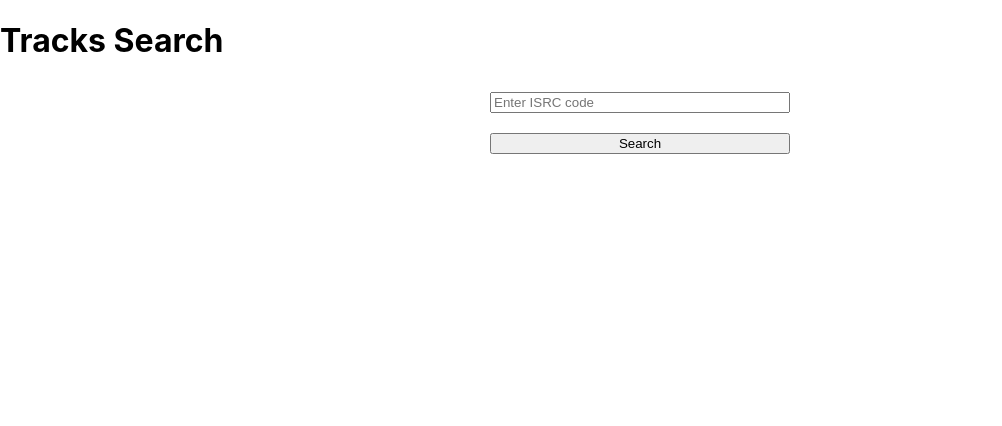
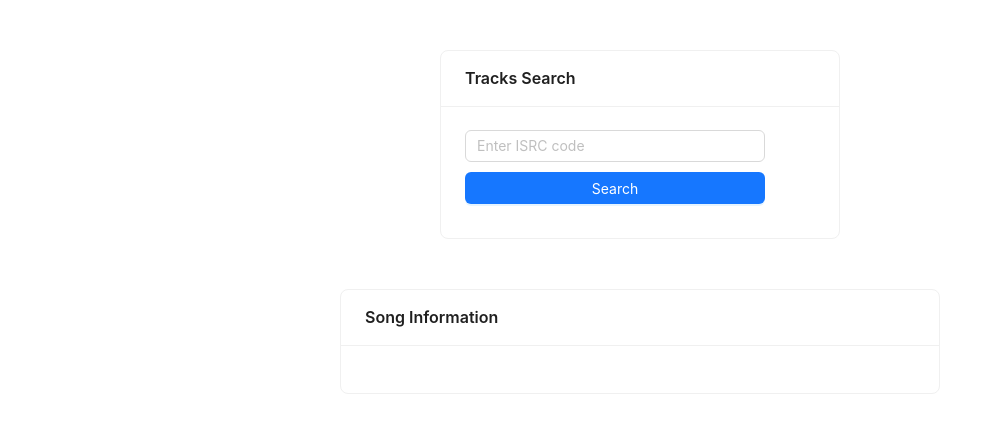
Before and after one commit to SergioEstebanPi/spotify-search, a React (Create React App) app: page / in a window 1280 px wide. Shown: the top 426 px of the page, without its empty margins (0-1002 px from the left). Built offline with nearby package versions, Linux system fonts and the light colour scheme.

Commit message:
Add style Card

```diff
--- a/package.json
+++ b/package.json
@@ -6,10 +6,12 @@
     "@emotion/react": "^11.13.0",
     "@emotion/styled": "^11.13.0",
     "@mui/material": "^5.16.7",
+    "@react-navigation/stack": "^6.4.1",
     "@reduxjs/toolkit": "^2.2.7",
     "@testing-library/jest-dom": "^5.17.0",
     "@testing-library/react": "^13.4.0",
     "@testing-library/user-event": "^13.5.0",
+    "antd": "^5.20.1",
     "axios": "^1.7.4",
     "react": "^18.3.1",
     "react-dom": "^18.3.1",
--- a/src/App.js
+++ b/src/App.js
@@ -1,28 +1,29 @@
 import React from 'react';
-import { BrowserRouter as Router, Route, Routes } from 'react-router-dom';
+import { Route, Routes, Link } from 'react-router-dom';
 import SearchForm from './components/SearchForm';
 import TrackMetadata from './components/TrackMetadata';
 import './App.css';
-import { useSelector } from 'react-redux';
-import ErrorComponent from './components/ErrorComponent';
+import Home from './components/Home';
 
 const App = () => {
-    const { status, error } = useSelector((state) => state.track);
 
     return (
-        <Router>
-            <div>
-                <h1>Tracks Search</h1>
-                {status === 'failed' && <ErrorComponent message={error} />}
+        <div>
+            <main>
                 <Routes>
-                    <Route path="/" element={<SearchForm />} />
+                    <Route path="/" element={<Home />} />
+                    <Route
+                        path="/search"
+                        exact
+                        element={<SearchForm />}
+                    />
                     <Route
                         path="/track/:isrc"
                         element={<TrackMetadata />}
                     />
                 </Routes>
-            </div>
-        </Router>
+            </main>
+        </div>
     );
 };
 
--- a/src/components/CoverImage.js
+++ b/src/components/CoverImage.js
@@ -1,10 +1,20 @@
 import React from 'react';
 import { BASEURL } from '../constants/constants';
+import { Card } from 'antd';
 
 const baseURL = BASEURL + 'codechallenge/getCover?isrc=';
 
-const CoverImage = ({ isrc }) => {
-    return isrc && <img src={baseURL + isrc} alt="Cover" />;
+const CoverImage = ({ img }) => {
+    return img && (
+        <Card
+            hoverable
+            style={{
+                width: 300,
+            }}
+            cover={<img alt="Cover" src={img} />}
+        >
+        </Card>
+    )
 };
 
 export default CoverImage;
--- a/src/components/ErrorComponent.js
+++ b/src/components/ErrorComponent.js
@@ -1,9 +1,8 @@
+import { Alert } from 'antd';
 import React from 'react';
 
 const ErrorComponent = ({ message }) => (
-    <div style={{ color: 'red' }}>
-        {message}
-    </div>
+    <Alert message={message} type="error" />
 );
 
 export default ErrorComponent;
--- /dev/null
+++ b/src/components/Home.js
@@ -0,0 +1,14 @@
+import React from 'react';
+import SearchForm from './SearchForm';
+import TrackMetadata from './TrackMetadata';
+
+function Home() {
+  return (
+    <div>
+      <SearchForm />
+      <TrackMetadata />
+    </div>
+  );
+}
+
+export default Home;
--- a/src/components/SearchForm.js
+++ b/src/components/SearchForm.js
@@ -2,6 +2,8 @@ import React, { useEffect, useState } from 'react';
 import { useNavigate } from 'react-router-dom';
 import { useSelector } from 'react-redux';
 import useApi from '../hooks/useApi';
+import { Button, Card, Form, Input, Spin } from 'antd';
+import ErrorComponent from '../components/ErrorComponent';
 
 const SearchForm = () => {
     const [isrc, setIsrc] = useState('');
@@ -17,21 +19,38 @@ const SearchForm = () => {
     }, [status])
 
     const handleSubmit = async (e) => {
-        e.preventDefault();
         await fetchTrack({isrc});
     };
 
     return (
-        <form onSubmit={handleSubmit}>
-            <input
+        <div>
+            <Card
+                title="Tracks Search"
+                style={{ width: 400, margin: '0 auto', marginTop: 50 }}
+                >
+                {status === 'failed' && <ErrorComponent message={error} />}
+                {status === 'loading' && <Spin />}
+                <Form
+                    name="basic"
+                    labelCol={{ span: 8 }}
+                    wrapperCol={{ span: 16 }}
+                    style={{ maxWidth: 600 }}
+                    initialValues={{ remember: true }}
+                    autoComplete="off"
+                >
+                    <Input
                         type="text"
                         value={isrc}
                         onChange={(e) => setIsrc(e.target.value)}
                         placeholder="Enter ISRC code"
                         required
                     />
-            <button type="submit">Search</button>
-        </form>
+                    <Button type="primary" onClick={handleSubmit}>
+                        Search
+                    </Button>
+                </Form>
+            </Card>
+        </div>
     );
 };
 
--- a/src/components/TrackMetadata.js
+++ b/src/components/TrackMetadata.js
@@ -1,40 +1,80 @@
-import React, { useEffect } from 'react';
-import {useParams} from 'react-router-dom';
+import React, { useEffect, useState } from 'react';
+import {Link, useParams} from 'react-router-dom';
 import CoverImage from './CoverImage';
 import { useSelector } from 'react-redux';
 import useApi from '../hooks/useApi';
+import { Button, Card, Col, Row, Spin, Typography } from 'antd';
+import { BASEURL, BASIC } from '../constants/constants';
+const { Title, Text } = Typography;
 
 const TrackMetadata = () => {
     const {isrc} = useParams();
     const { metadata, status, error } = useSelector((state) => state.track);
 
     const { fetchData: fetchMetadata } = useApi('codechallenge/getTrackMetadata');
+    const [img, setImg] = useState();
 
     useEffect(() => {
         if (isrc) {
             const fetchTrack = async () => {
                 await fetchMetadata({isrc});
             };
+            const fetchImage = async () => {
+                const res = await fetch(BASEURL + 'codechallenge/getCover?isrc=' + isrc, {
+                    method: 'GET',
+                    headers: {
+                        'Authorization': BASIC + 'dXNlcjpwYXNzd29yZA==',
+                    },
+                });
+                const imageBlob = await res.blob();
+                const imageObjectURL = URL.createObjectURL(imageBlob);
+                setImg(imageObjectURL);
+            };
 
             fetchTrack();
+            fetchImage();
         }
     }, [isrc]);
 
     return (
         <div>
-            {status === 'loading' && <p>Loading...</p>}
-            {status === 'succeeded' && metadata && (
+            <Card
+                title="Song Information"
+                style={{ width: 600, margin: '0 auto', marginTop: 50 }}
+                >
+                {status === 'loading' && <Spin />}
+                {status === 'succeeded' && metadata && (
                     <div>
-                        <h2>{metadata.name}</h2>
-                        <p><strong>Artist:</strong> {metadata.artistName}</p>
-                        <p><strong>Album:</strong> {metadata.albumName}</p>
-                        <p><strong>Explicit:</strong> {metadata.isExplicit ? 'Yes' : 'No'}</p>
-                        <p><strong>Playback Seconds:</strong> {metadata.playbackSeconds}</p>
-                        <CoverImage isrc={metadata.isrc} />
+                        <CoverImage img={img} />
+                        <Row gutter={16}>
+                            <Col span={24}>
+                            <Title level={4}>Artist: <Text>{metadata.name}</Text></Title>
+                            </Col>
+                            <Col span={24}>
+                            <Title level={4}>Artist: <Text>{metadata.artistName}</Text></Title>
+                            </Col>
+                            <Col span={24}>
+                            <Title level={4}>Album: <Text>{metadata.albumName}</Text></Title>
+                            </Col>
+                            <Col span={24}>
+                            <Title level={4}>Explicit: <Text>{metadata.isExplicit ? 'Yes' : 'No'}</Text></Title>
+                            </Col>
+                            <Col span={24}>
+                            <Title level={4}>Playback Time: <Text>{metadata.playbackSeconds} seconds</Text></Title>
+                            </Col>
+                            <Col span={24}>
+                            <Link to="/"><Button>Go to Search</Button></Link>
+                            </Col>
+                        </Row>
                     </div>
-                )
-            }
-            {status === 'failed' && <p>Not data found</p>}
+                )}
+                {status === 'failed' && (
+                    <div>
+                        <p>Not data found</p>
+                        <Link to="/"><Button>Go to Search</Button></Link>
+                    </div>
+                )}
+            </Card>
         </div>
     );
 };
--- a/src/hooks/useApi.js
+++ b/src/hooks/useApi.js
@@ -16,10 +16,8 @@ const useApi = (endpoint, method = 'GET', headers = {}) => {
         params: method === 'GET' || method === 'POST' ? params : {},
         data: body,
       });
-      console.log(response.data)
       dispatch(fetchTrackSuccess(response.data))
     } catch (err) {
-      console.log(err)
       if(err && err.response){
         dispatch(fetchTrackFailure(err.response.data))
       }
--- a/src/index.js
+++ b/src/index.js
@@ -5,12 +5,15 @@ import App from './App';
 import reportWebVitals from './reportWebVitals';
 import { Provider } from 'react-redux';
 import { store } from './store/store';
+import { BrowserRouter } from 'react-router-dom';
 
 const root = ReactDOM.createRoot(document.getElementById('root'));
 root.render(
   <React.StrictMode>
     <Provider store={store}>
-      <App />
+      <BrowserRouter>
+        <App />
+      </BrowserRouter>
     </Provider>
   </React.StrictMode>
 );
```
Also changed, not shown: 1 other file (tests, documents, lock files or other folders). Lines whose indentation alone changed are shown as unchanged.
